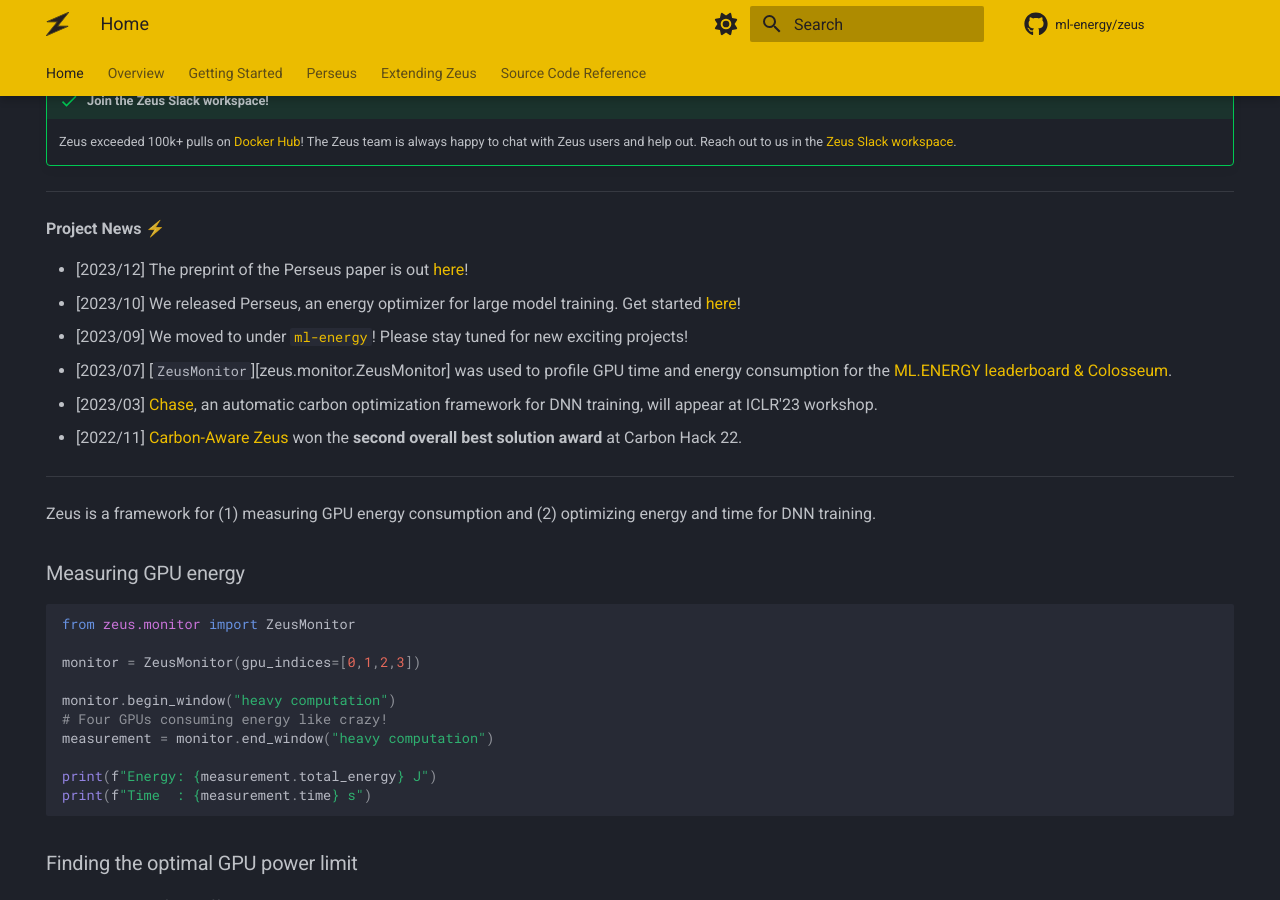
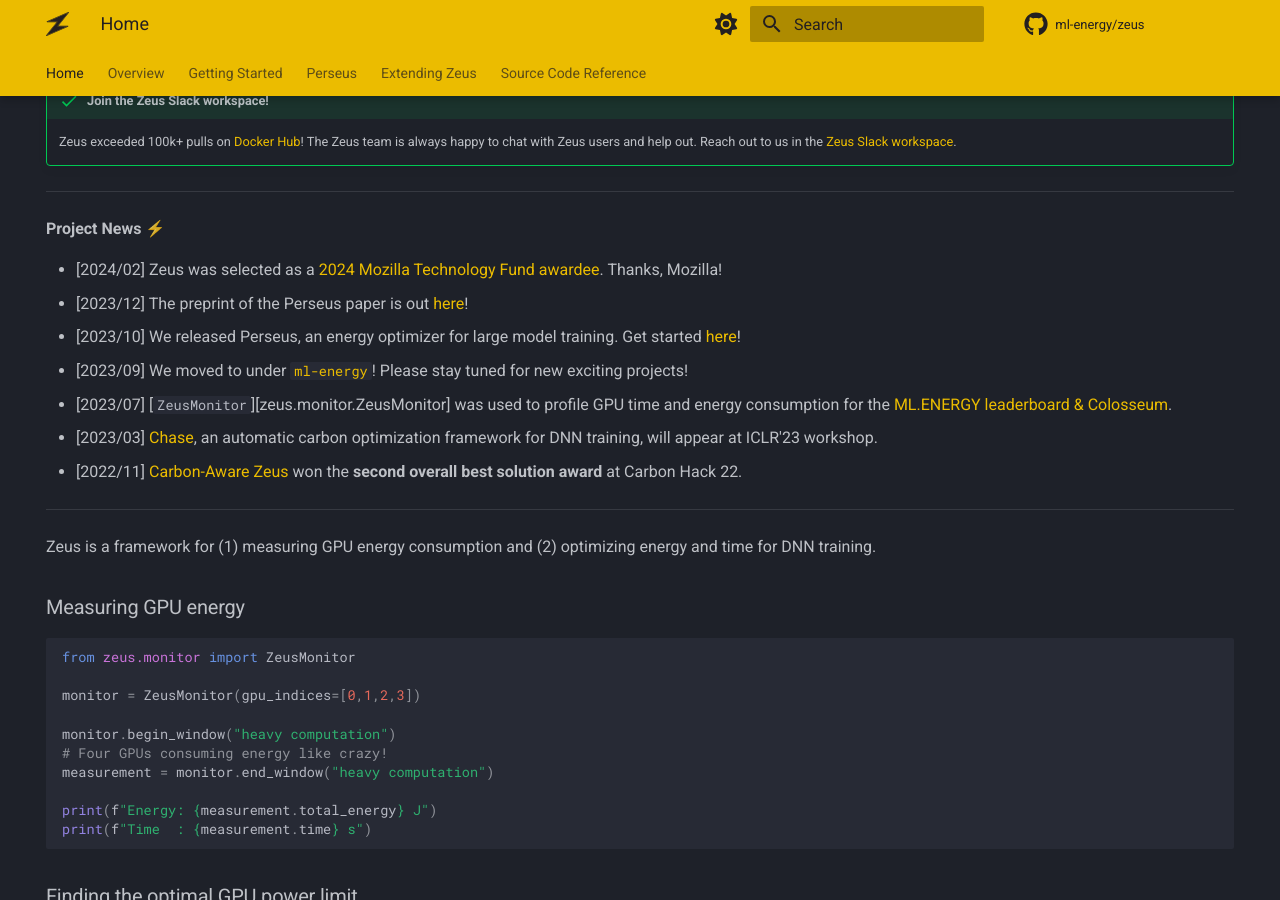
Before and after one commit to ml-energy/zeus, an MkDocs documentation site: the page built from docs/index.md, in a window 1280 px wide and 900 px high, scrolled down 460 px. Built offline with MkDocs 1.6.1 and Material for MkDocs 9.7.7, drawn with Linux system fonts in a browser that asks for light colours; plug-ins that fetch from the network failed and are left out; comment, search, counter and statistics services are not loaded.

Commit message:
Add MTF news!

```diff
--- a/docs/index.md
+++ b/docs/index.md
@@ -18,6 +18,7 @@
 ---
 **Project News** ⚡
 
+- \[2024/02\] Zeus was selected as a [2024 Mozilla Technology Fund awardee](https://foundation.mozilla.org/en/blog/open-source-AI-for-environmental-justice/). Thanks, Mozilla!
 - \[2023/12\] The preprint of the Perseus paper is out [here](https://arxiv.org/abs/2312.06902)!
 - \[2023/10\] We released Perseus, an energy optimizer for large model training. Get started [here](https://ml.energy/zeus/perseus/)!
 - \[2023/09\] We moved to under [`ml-energy`](https://github.com/ml-energy)! Please stay tuned for new exciting projects!
```
Also changed, not shown: README.md (+1 -0 lines).
